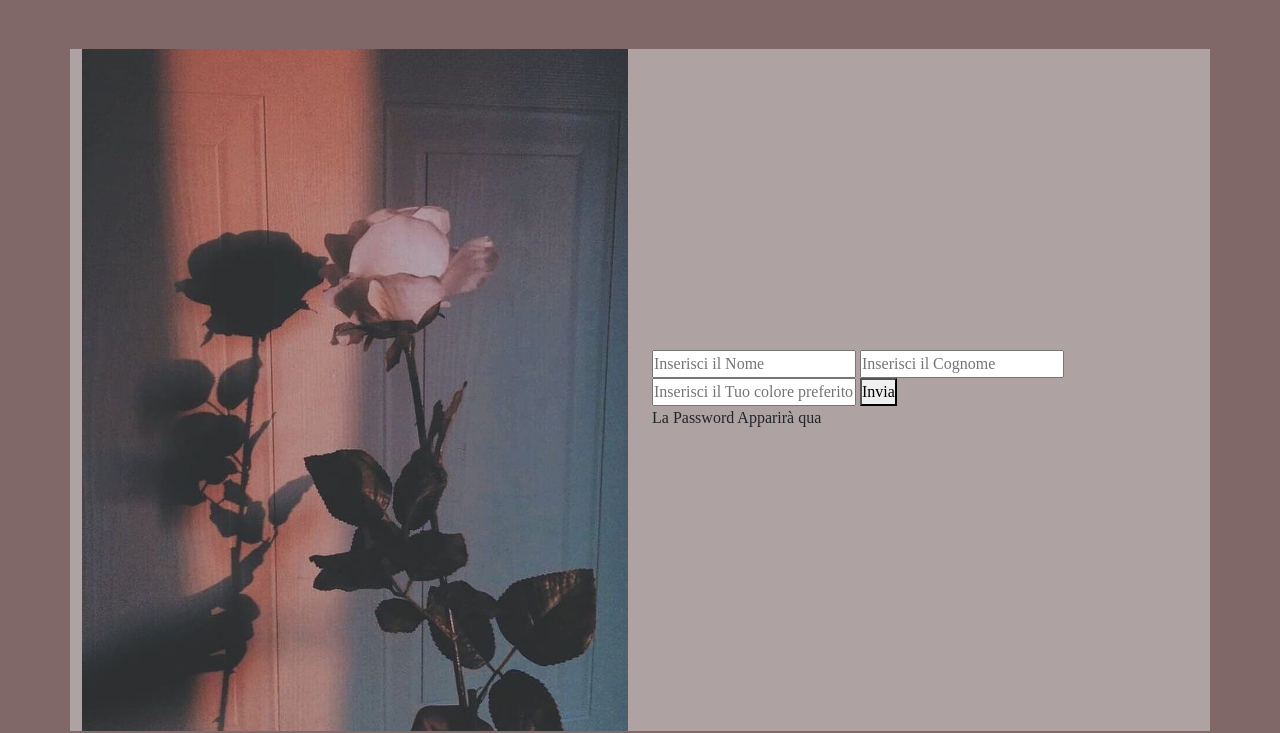
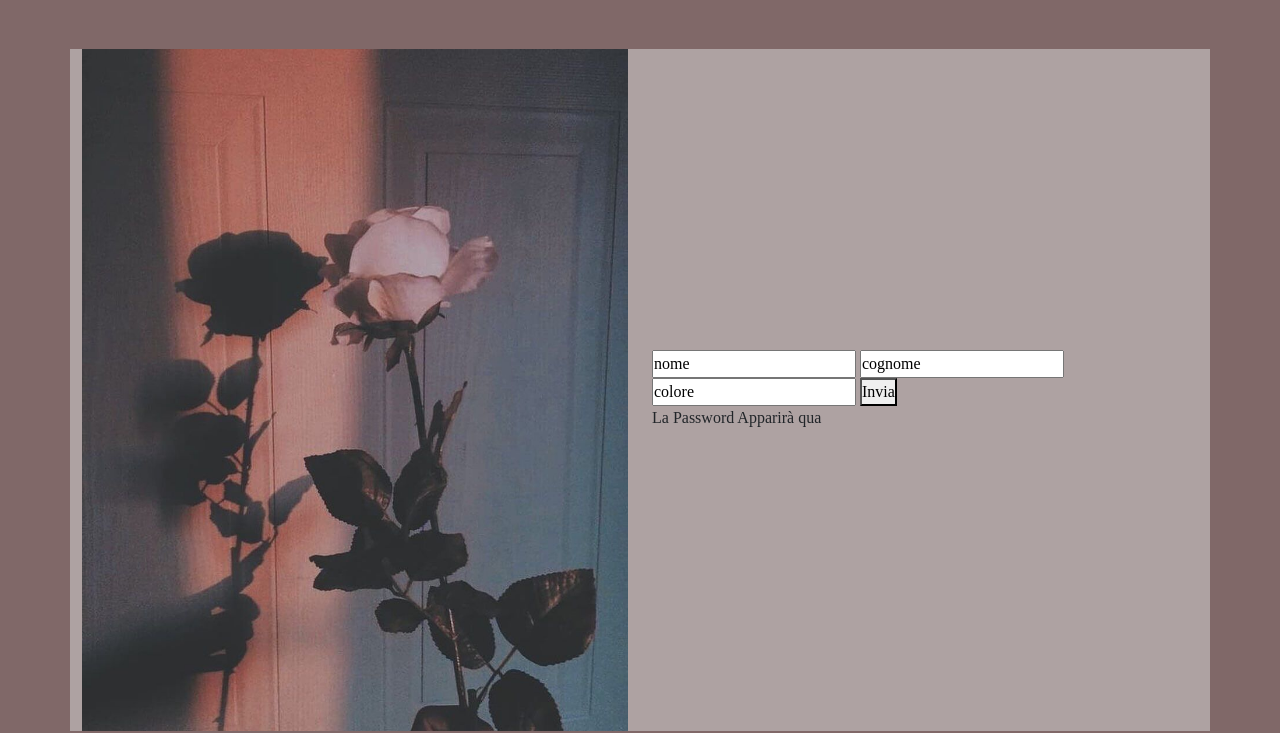
Before and after one commit to Gabriele131099/js-pwdgen-wannabe, a plain HTML site: page bonus/index-bonus.html in a window 1280 px wide. Shown: the part 101-834 px from the top of the page. Drawn offline with nearby package versions, Linux system fonts and the light colour scheme.

Commit message:
struttura

```diff
--- a/bonus/index-bonus.html
+++ b/bonus/index-bonus.html
@@ -93,9 +93,9 @@
                 <img class="col-12 col-md-5 col-xl-6" width="100%" src="./img/articolo1.jpg" alt="foto-articolo">
 
                 <div class="form col-12 col-md-7 col-xl-6 ">
-                    <input type="text" name="nome" id="nome" placeholder="Inserisci il Nome">
-                    <input type="text" name="cognome" id="cognome" placeholder="Inserisci il Cognome">
-                    <input type="text" name="colore" id="colore" placeholder="Inserisci il Tuo colore preferito">
+                    <input type="text" value="nome" id="nome" placeholder="Inserisci il Nome">
+                    <input type="text" value="cognome" id="cognome" placeholder="Inserisci il Cognome">
+                    <input type="text" value="colore" id="colore" placeholder="Inserisci il Tuo colore preferito">
                     <button type="button" onclick="myFunction()" >Invia </button> <br>
 
                     <label for="" id="password">La Password Apparirà qua</label>
```
